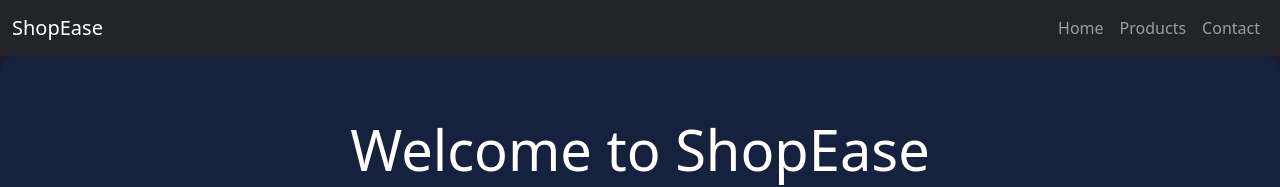
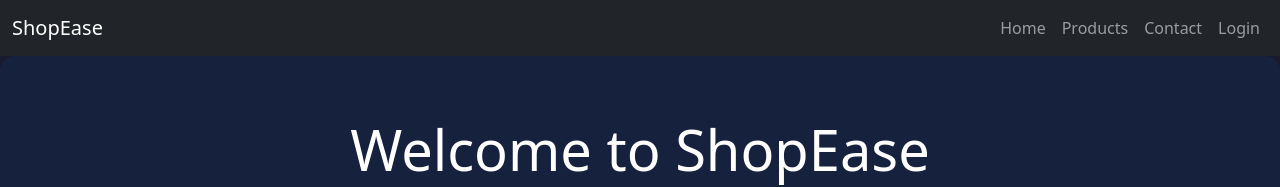
Before and after one commit to sudhamshukb/FEWD, a plain HTML site: page static e-commerce.html in a window 1280 px wide. Shown: the top 187 px of the page. Drawn offline with nearby package versions, Linux system fonts and the light colour scheme.

Commit message:
Add files via upload

```diff
--- a/static e-commerce.html
+++ b/static e-commerce.html
@@ -56,6 +56,7 @@
           <li class="nav-item"><a class="nav-link" href="#">Home</a></li>
           <li class="nav-item"><a class="nav-link" href="#products">Products</a></li>
           <li class="nav-item"><a class="nav-link" href="#contact">Contact</a></li>
+          <li class="nav-item"><a class="nav-link" href="loginlink.html">Login</a></li>
         </ul>
       </div>
     </div>
```
